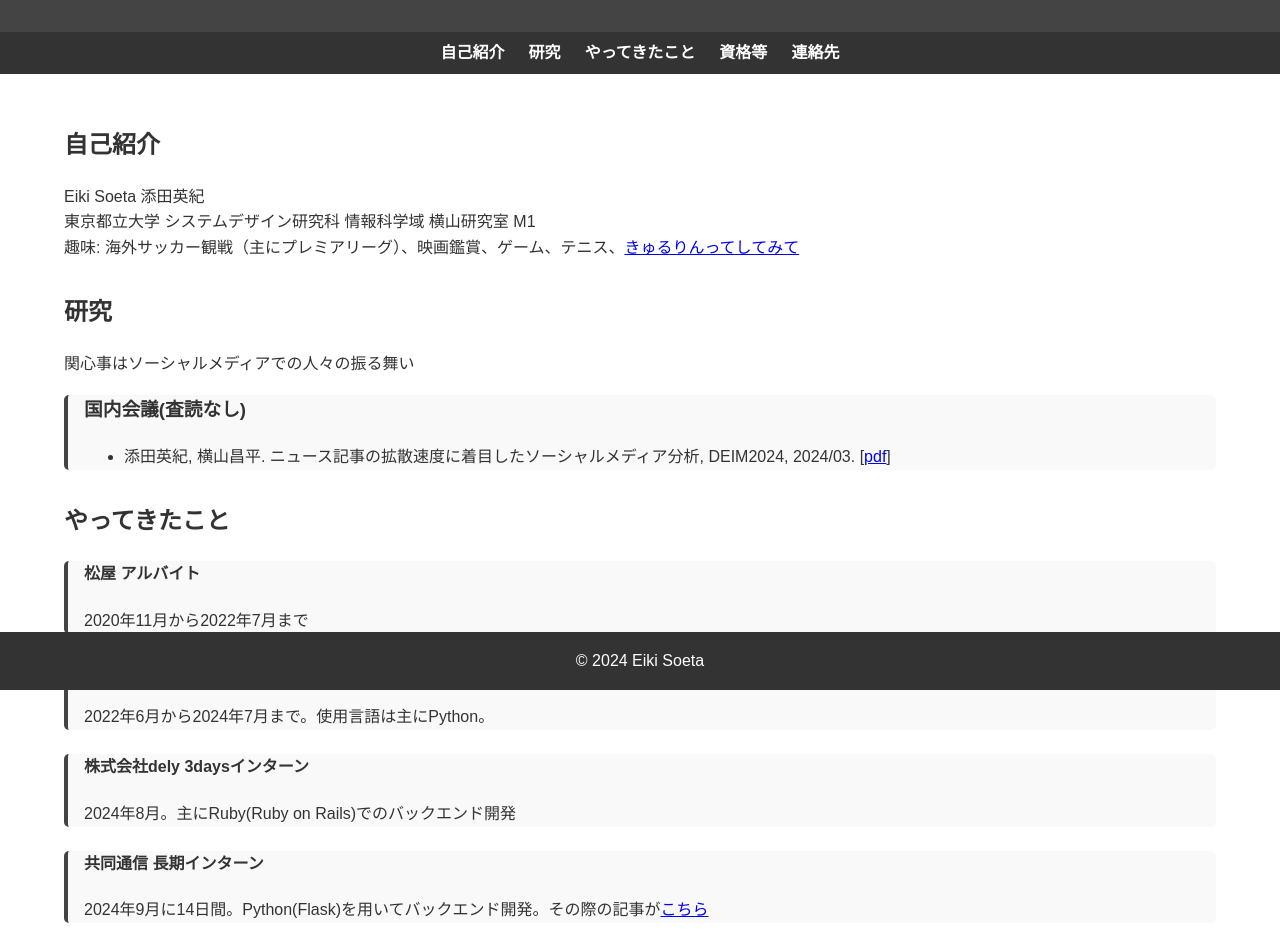
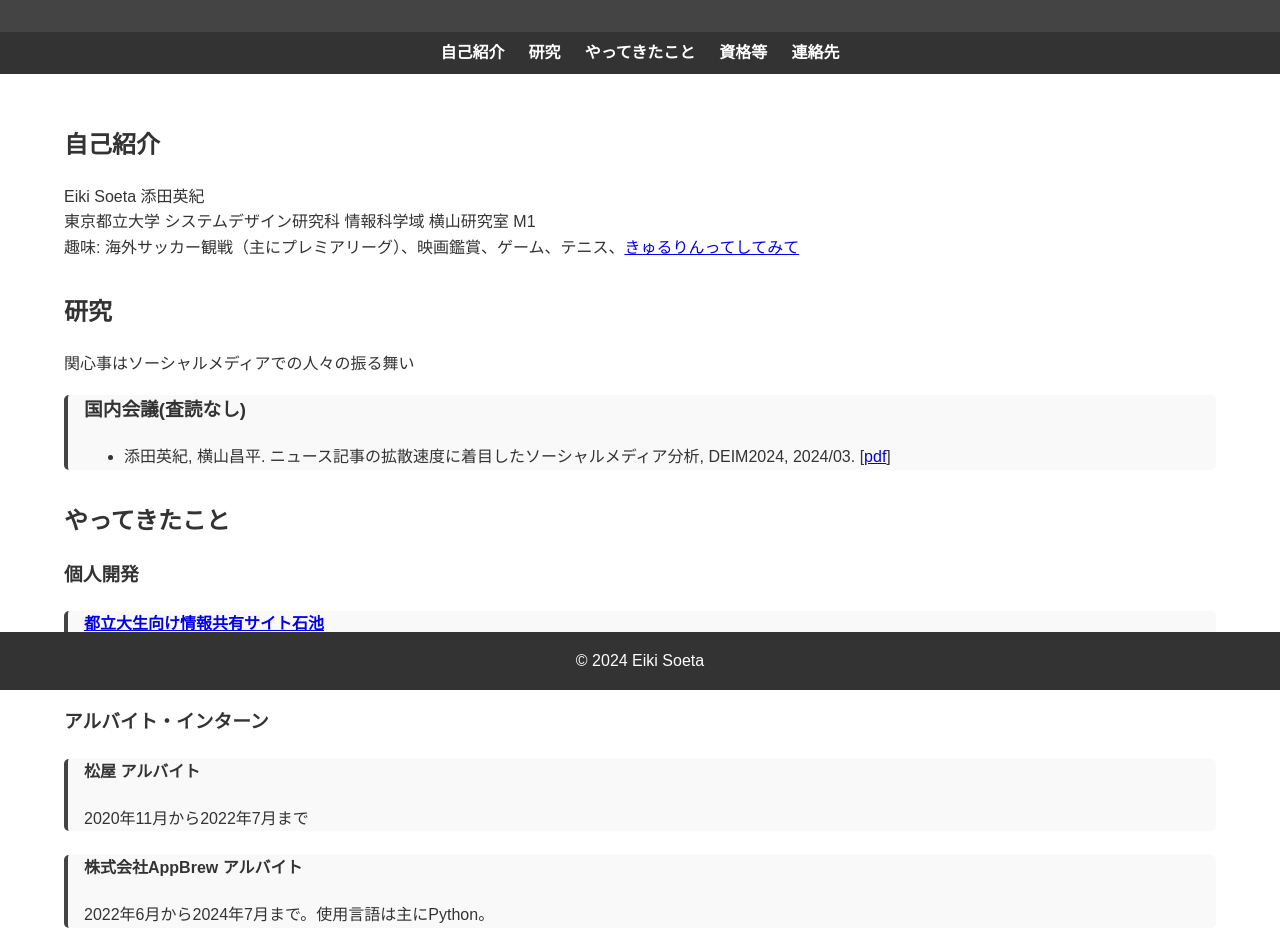
Before and after one commit to BasyaKuE/basyakue.github.io, a plain HTML site: page index.html in a window 1280 px wide. Shown: the part 110-1059 px from the top of the page. Drawn offline with Linux system fonts and the light colour scheme.

Commit message:
add iishiike

```diff
--- a/index.html
+++ b/index.html
@@ -43,6 +43,12 @@
 
         <section id="projects">
             <h2>やってきたこと</h2>
+            <h3>個人開発</h3>
+            <div class="project-item">
+                <h4><a href="https://ishiike.herokuapp.com">都立大生向け情報共有サイト石池</a></h4>
+                <p>2020年公開. Python, Django, PostgreSQL, AWS EC2. 技育展2022出展. 2023年3月, 私の学部卒業に伴いherokuに移行し, 管理者を後輩に譲渡</p>
+            </div>
+            <h3>アルバイト・インターン</h3>
             <div class="project-item">
                 <h4>松屋 アルバイト</h4>
                 <p>2020年11月から2022年7月まで</p>
```
